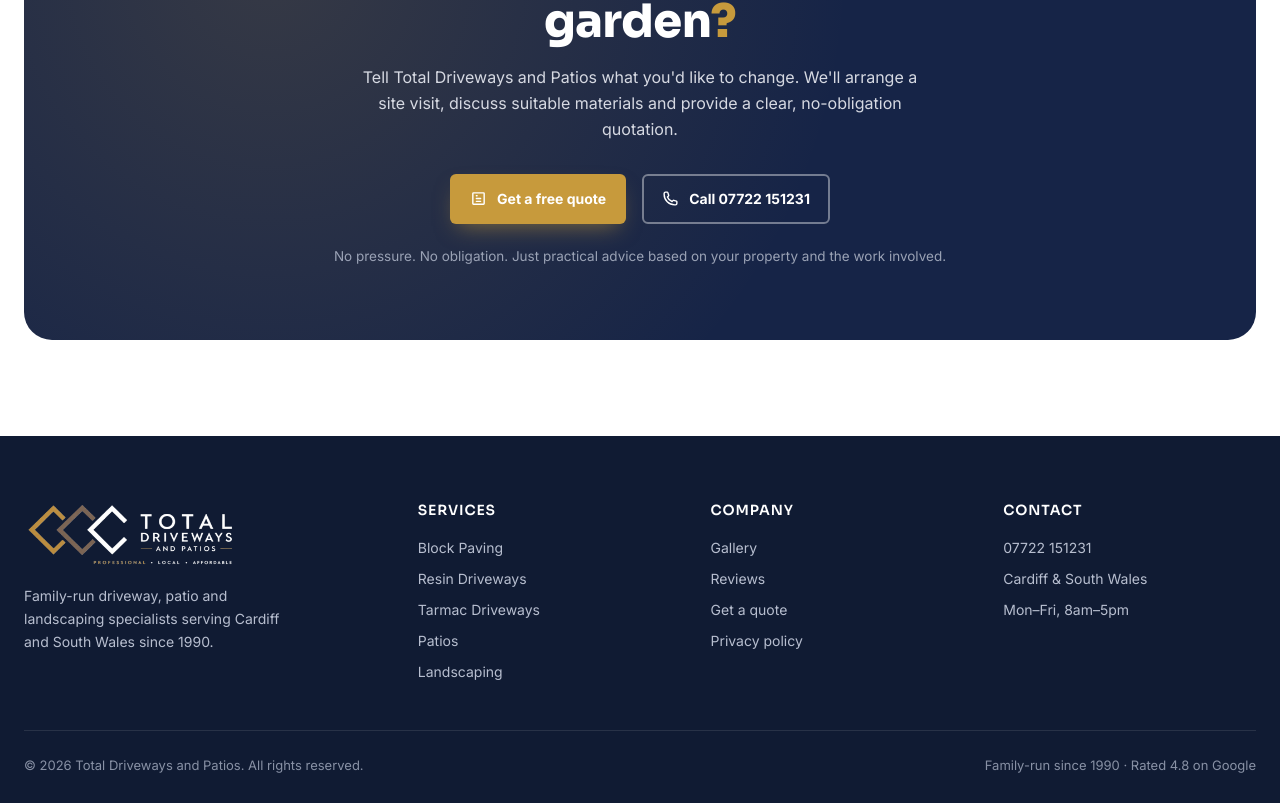
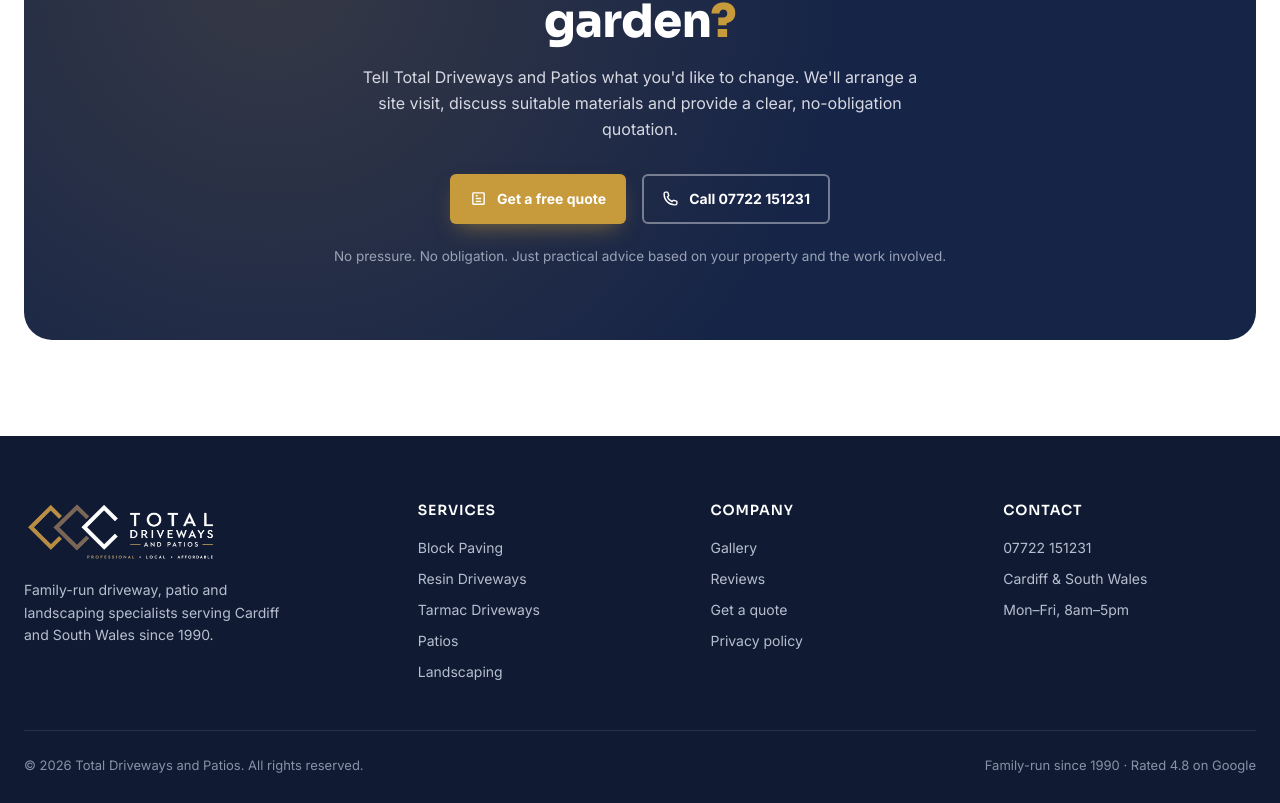
Before and after one commit to swanstill/Total-Driveways-and-Patios, a Next.js app: page / in a window 1280 px wide. Shown: the part 7852-8655 px from the top of the page. Built offline with nearby package versions, Linux system fonts and the light colour scheme.

Commit message:
Set footer logo width to 200px consistently

```diff
--- a/src/components/Footer.tsx
+++ b/src/components/Footer.tsx
@@ -10,9 +10,9 @@ export default function Footer() {
               <Image
                 src="/footer-logo.png"
                 alt="Total Driveways and Patios"
-                width={220}
-                height={75}
-                className="w-[220px] h-auto object-contain"
+                width={200}
+                height={68}
+                className="w-[200px] h-auto object-contain"
               />
             </div>
             <p className="max-w-[32ch] text-sm leading-relaxed">
```
